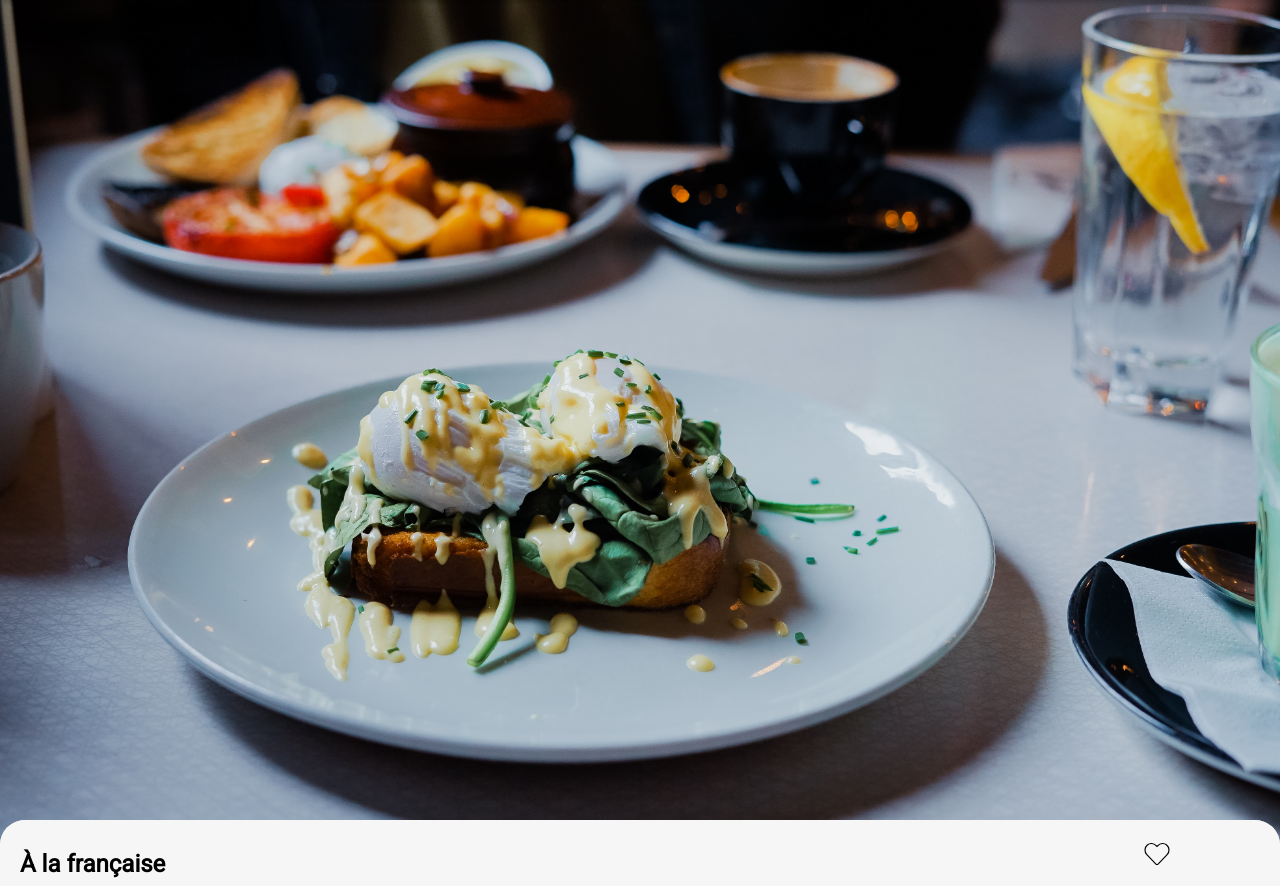
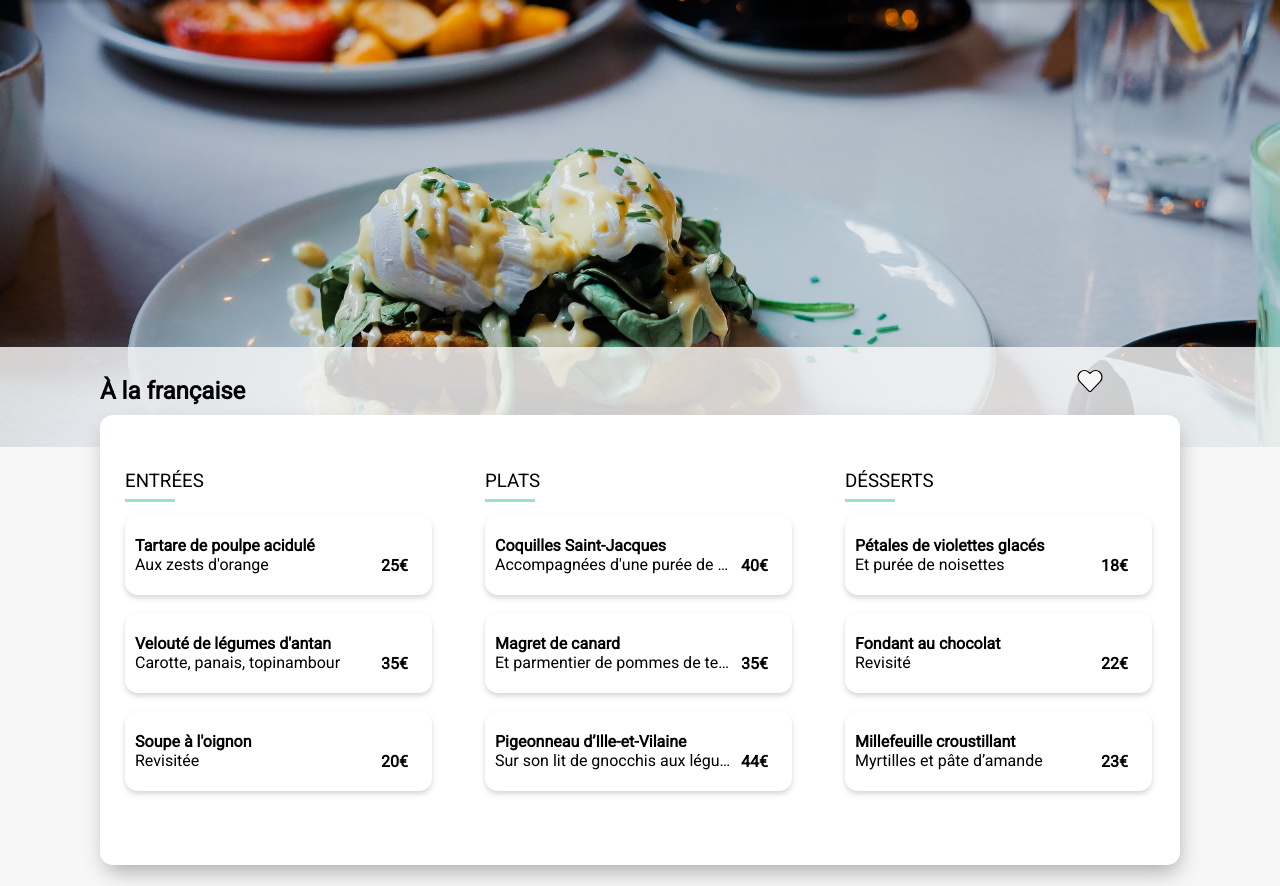
Before and after one commit to ahammouti/HammoutiAli_3_10012022, a website: page src/pages/frenchStyleMenu.html in a window 1280 px wide. Shown: the part 66-952 px from the top of the page. Drawn offline with Linux system fonts and the light colour scheme; a web font is replaced by a local one.

Commit message:
add final responsive page menu

```diff
--- a/src/pages/frenchStyleMenu.html
+++ b/src/pages/frenchStyleMenu.html
@@ -57,6 +57,7 @@
                             </label>
                         </span>
                     </div>
+                    <div class="container-sections">
                         <section class="entrees">
                             <h3 class="title-entree">Entrées</h3>
                             <div class="item">
@@ -210,9 +211,9 @@
                                 </div>
                             </div>
                         </section>
+                    </div>
                     <div class="order">
                         <a class="order__link" href="#">Commander</a>
-                    </div>
                     </div>
                 </div>
         </main>
--- a/src/styles/scss/pages/_menusRestaurants.scss
+++ b/src/styles/scss/pages/_menusRestaurants.scss
@@ -1,3 +1,4 @@
+// ================================================= MOBILE ================================================= //
 .menuRestaurants {
     .header {
         position: relative;
@@ -79,7 +80,7 @@
                     }
                 }
 
-                .entrees:not(:nth-child(2)) {
+                .entrees:not(:nth-child(1)) {
                     padding-top: 40px;
                 }
 
@@ -88,6 +89,7 @@
                     flex-direction: column;
                     margin: 20px 15px;
                     row-gap: 13px;
+                    overflow-x: hidden;
 
                     .title-entree {
                         text-transform: uppercase;
@@ -105,23 +107,6 @@
                         }
                     }
 
-                    @keyframes apparition {
-                        0% {
-                            opacity: 0;
-                            transform: translateY(100%);
-                        }
-
-                        50% {
-                            transform: translateY(50%);
-                            opacity: 0;
-                        }
-
-                        100% {
-                            transform: translateY(0%);
-                            opacity: 1;
-                        }
-                    }
-
                     .item:nth-child(2) {
                         animation: apparition 1s ease-out;
                     }
@@ -134,6 +119,10 @@
                         animation: apparition 2.2s ease-out;
                     }
 
+                    .item:nth-child(5) {
+                        animation: apparition 2.5s ease-out;
+                    }
+
                     .item {
                         @include flex-center;
                         flex-wrap: nowrap;
@@ -141,23 +130,25 @@
                         height: 80px;
                         border-radius: 13px;
                         background: rgb(255, 255, 255);
-                        @include box-shw;
+                        width: 99%;
+                        margin-bottom: 5px;
+                        box-shadow: 0px 3px 5px rgba(138, 138, 138, 0.342);
 
                         &__left {
                             flex: 1;
-                            margin-left: 15px;
-                            margin: 15px 15px;
+                            margin: 15px 10px;
+                            white-space: nowrap;
+                            overflow-x: hidden;
 
                             .item__title {
-                                max-width: 100%;
                                 overflow-x: hidden;
-                                height: 100%;
+                                text-overflow: ellipsis;
                                 font-weight: bold;
                             }
 
                             .item__paragraph {
-                                max-width: 100%;
                                 overflow-x: hidden;
+                                text-overflow: ellipsis;
                             }
                         }
 
@@ -166,9 +157,8 @@
                             padding: 0;
                             margin: 0;
                             height: 100%;
-                            flex: 0.6;
-                            right: 0;
                             overflow: hidden;
+                            transition: flex .7s ease-in-out;
 
                             .price {
                                 @include flex-center;
@@ -176,9 +166,7 @@
                                 height: 100%;
                                 margin-top: 10px;
                                 font-weight: bold;
-                                transform: translateX(100%);
                                 border-radius: 0 13px 13px 0;
-                                transition: .5s ease-in-out;
                             }
 
                             .wrap-icon {
@@ -188,37 +176,35 @@
                                 background: $color-secondary;
                                 @include flex-center;
                                 width: 100%;
-                                transform: translateX(150%);
                                 height: 100%;
-                                transition: .5s ease-in-out;
+                                transition: transform .7s ease-in-out;
+                                transform: translateX(100%);
 
                                 span {
-                                    transition: transform .2s ease-in-out;
+                                    transition: transform .5s ease-in-out;
                                 }
                             }
                         }
 
                         &:hover {
                             cursor: pointer;
+                            transition: all .5s ease-in-out;
 
 
-                            .item__left .item__title {
-                                max-width: 150px;
+                            .item__left .item__title,
+                            .item__left .item__paragraph {
                                 text-overflow: ellipsis;
                                 white-space: nowrap;
-                                transition: max-width .5s ease-in-out;
                             }
 
-                            .item__left .item__paragraph {
-                                max-width: 170px;
-                                white-space: nowrap;
-                                text-overflow: ellipsis;
-                                transition: max-width .5s ease-in-out;
-                            }
+                            .item__right {
+                                flex: 0.6;
+                                transition: flex 1s ease;
 
-                            .item__right .wrap-icon {
-                                transform: translateX(0px);
-                                transition: transform .5s ease-in-out;
+                                .wrap-icon {
+                                    transform: translate(0%);
+                                    transition: transform .7s ease;
+                                    background: $color-secondary;
 
                                     &:hover {
                                         background: rgba(13, 231, 78, 0.644);
@@ -230,10 +216,14 @@
                                     }
                                 }
 
-                            .item__right .price {
-                                transition: transform .5s ease-in-out;
-                                transform: translateX(0%);
+                                .price {
+                                    margin-left: -5%;
+                                    transition: margin-left .7s ease-in-out;
                                 }
+
+
+                            }
+
                         }
                     }
                 }
@@ -254,3 +244,87 @@
         }
     }
 }
+
+// ================================================= TABLETS ================================================= //
+@media screen and (min-width: 768px) {
+    .menuRestaurants {
+        .main {
+            .card {
+                &__img {
+                    object-fit: cover;
+                    max-height: 450px;
+                }
+
+                &__overlay {
+                    background: #f6f6f6d5;
+                    margin: 0 80px;
+                    margin-top: -150px;
+                    margin-bottom: 80px;
+                    @include box-shw;
+                    border-radius: 10px 10px;
+
+                    .head {
+                        background: none;
+                        margin-left: 60px;
+                        margin-right: 60px;
+                    }
+
+                    .entrees {
+                        margin-left: 80px;
+                        margin-right: 80px;
+                    }
+                }
+            }
+        }
+    }
+}
+
+// ================================================= DESKTOP ================================================= //
+@media screen and (min-width: 1200px) {
+    .menuRestaurants {
+        .main {
+            .card {
+                &__img {
+                    object-fit: cover;
+                    max-height: 450px;
+                }
+
+                &__overlay {
+                    background: #f6f6f6d5;
+                    height: 100%;
+                    margin: 0 0px;
+                    margin-top: -100px;
+                    border-radius: 0px;
+
+                    .head {
+                        background: none;
+                        margin-left: 80px;
+                        margin-right: 80px;
+                    }
+
+                    .container-sections {
+                        display: grid;
+                        min-height: 450px;
+                        grid-template-columns: 1fr 1fr 1fr;
+                        margin: 0 100px;
+                        background: rgb(255, 255, 255);
+                        border-radius: 13px;
+                        @include box-shw;
+
+                        .entrees {
+                            margin: 0;
+                            margin-top: 30px;
+                            padding: 25px;
+                        }
+                    }
+
+                    .order {
+                        display: flex;
+                        justify-content: center;
+                        width: 100%;
+                    }
+                }
+            }
+        }
+    }
+}
--- a/src/styles/scss/utils/_keyframes.scss
+++ b/src/styles/scss/utils/_keyframes.scss
@@ -51,3 +51,21 @@
         transform: rotate(360deg);
     }
 }
+
+// ============== Anim apparition =============== //
+@keyframes apparition {
+    0% {
+        opacity: 0;
+        transform: translateY(100%);
+    }
+
+    50% {
+        transform: translateY(50%);
+        opacity: 0;
+    }
+
+    100% {
+        transform: translateY(0%);
+        opacity: 1;
+    }
+}
```
Also changed, not shown: public/css/style.css, 1 other file. Lines whose indentation alone changed are shown as unchanged.
